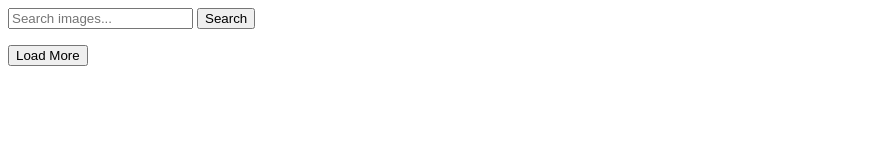
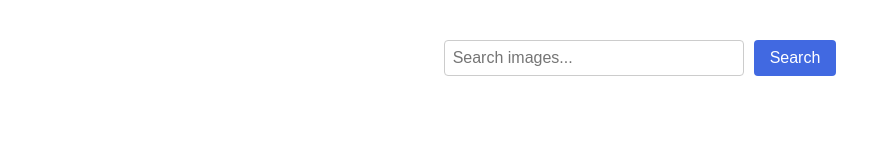
Before and after one commit to Danylo-Zaitsev/goit-js-hw-12, a plain HTML site: page index.html in a window 1280 px wide. Shown: the whole page, without its empty margins (0-891 px from the left). Drawn offline with Linux system fonts and the light colour scheme.

Commit message:
Deploying to gh-pages from @ Danylo-Zaitsev/goit-js-hw-12@fb769f172cec2b15314c878607d1e0b250517932 🚀

```diff
--- /dev/null
+++ b/assets/index-DIwGhj2U.css
@@ -0,0 +1 @@
+*{margin:0;padding:0;box-sizing:border-box}ul{list-style:none;padding:0}img{display:block;max-width:100%;height:auto}.gallery{display:flex;flex-wrap:wrap;gap:20px;margin-top:20px}.gallery-item{width:calc(100% / 3 - 20px);list-style:none;box-shadow:0 2px 8px #0000001a}.gallery-image{width:100%;height:auto;display:block}.info{display:flex;justify-content:space-around;padding:10px;font-size:14px}body{font-family:Arial,sans-serif;background-color:#fff;margin:0;min-height:100vh;display:flex;justify-content:center;align-items:flex-start;padding:40px 20px}.container{display:flex;flex-direction:column;align-items:center;width:100%;max-width:960px}.form{display:flex;gap:10px;margin-bottom:20px}input[type=text]{padding:8px;font-size:16px;border:1px solid #ccc;border-radius:4px;width:300px}button{padding:8px 16px;background-color:#4169e1;color:#fff;border:none;border-radius:4px;font-size:16px;cursor:pointer;transition:background-color .2s ease}button:hover{background-color:#2a5bd7}.load-more{margin-top:20px;display:none}.loader{display:none;margin-bottom:20px}.loader.visible{display:inline-block}
--- a/index.html
+++ b/index.html
@@ -5,12 +5,12 @@
     <title>Image Search App</title>
     <meta name="viewport" content="width=device-width, initial-scale=1.0" />
 
-    <link rel="stylesheet" href="/src/css/styles.css" />
     <link rel="stylesheet" href="https://cdn.jsdelivr.net/npm/izitoast/dist/css/iziToast.min.css" />
     <link rel="stylesheet" href="https://cdn.jsdelivr.net/npm/simplelightbox/dist/simple-lightbox.min.css" />
     <script type="module" crossorigin src="/goit-js-hw-12/index.js"></script>
     <link rel="modulepreload" crossorigin href="/goit-js-hw-12/assets/vendor-5ObWk2rO.js">
     <link rel="stylesheet" crossorigin href="/goit-js-hw-12/assets/vendor-DumFYO8Z.css">
+    <link rel="stylesheet" crossorigin href="/goit-js-hw-12/assets/index-DIwGhj2U.css">
   </head>
   <body>
     <main class="container">
```
